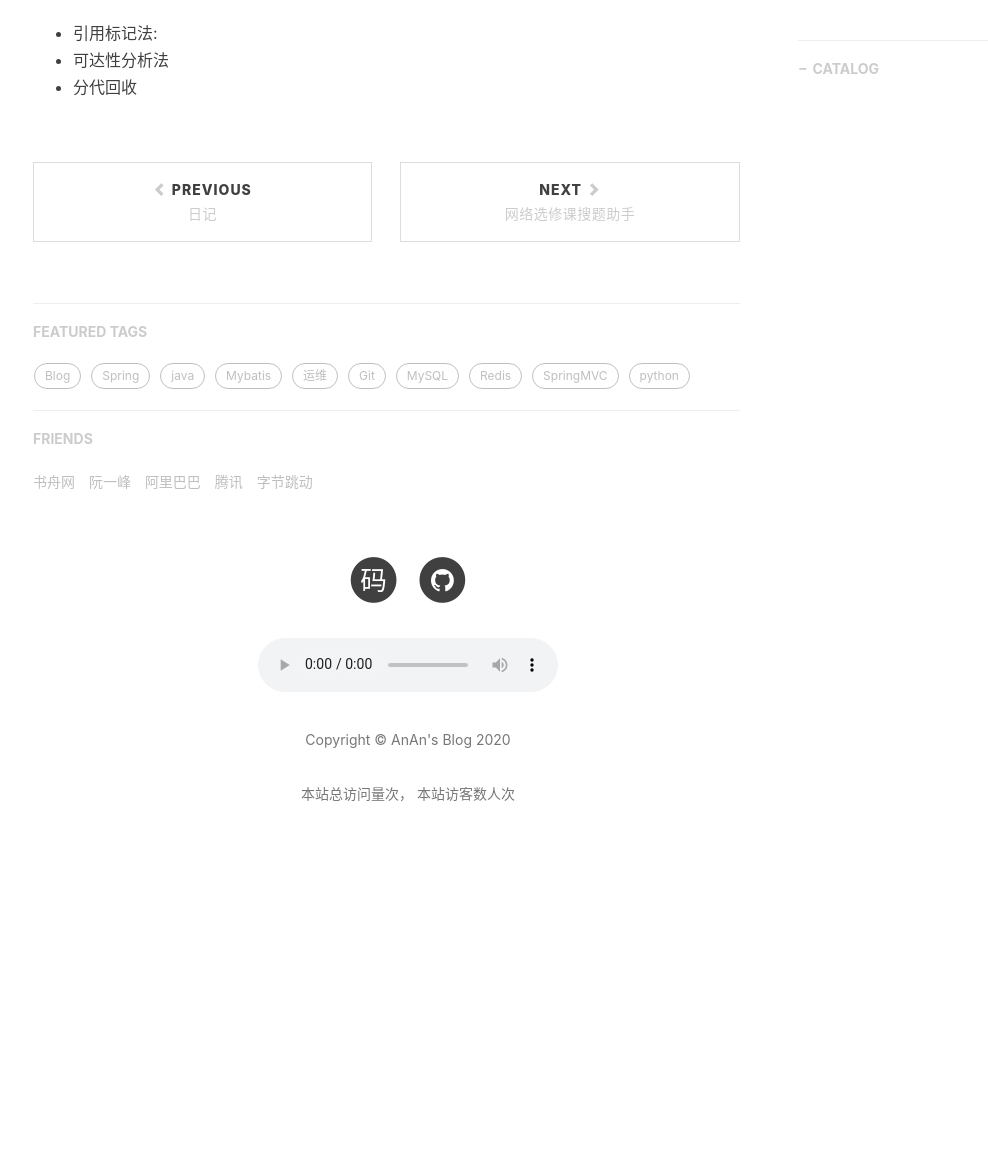
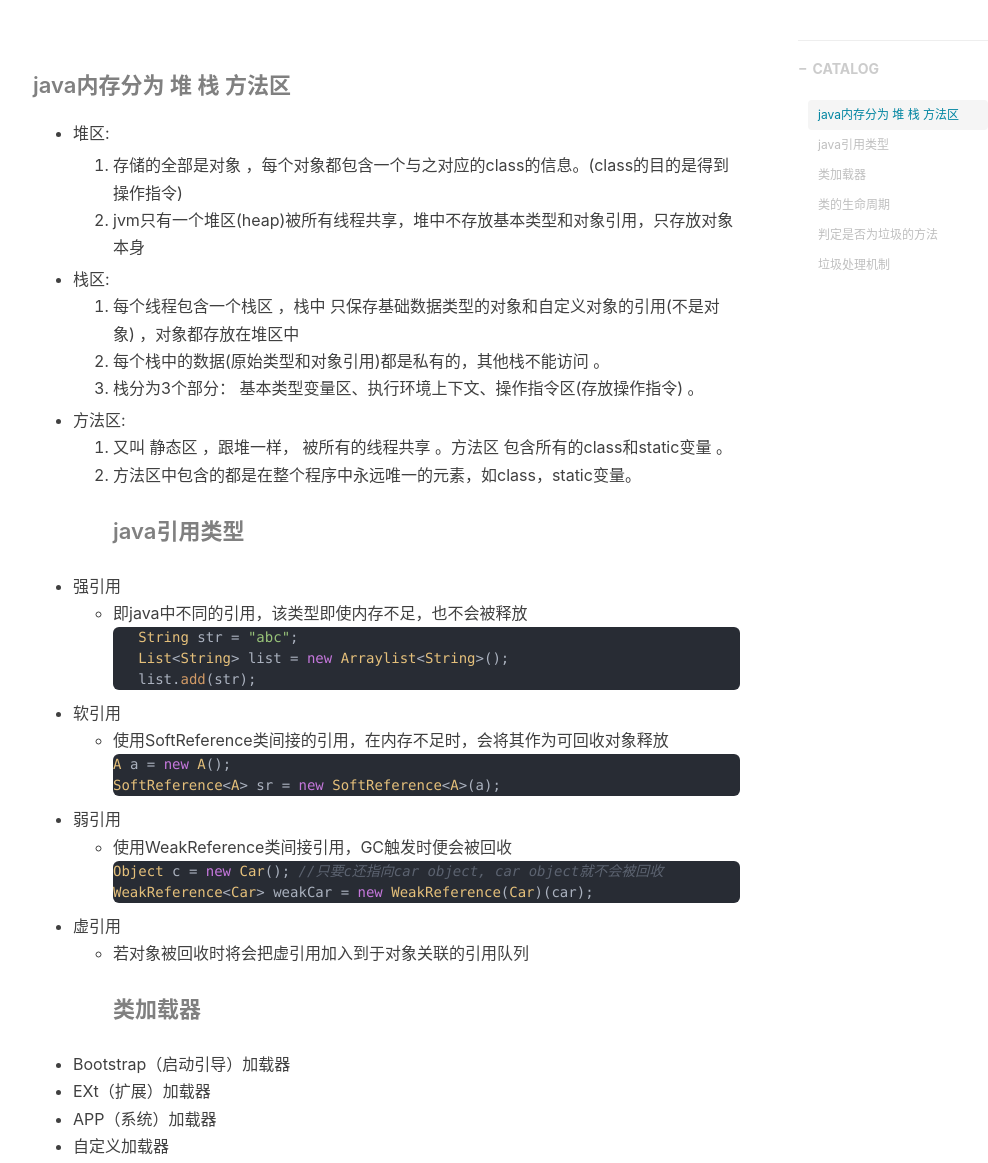
Before and after one commit to laowng/laowng.github.io, a Jekyll site: the page built from _posts/2020-11-03-java_garbage_recycle.md, in a window 1280 px wide and 1400 px high, scrolled down 286 px. Shown: the part 237-1400 px from the top of the window, without its empty margins (232-1220 px from the left). Built offline with Jekyll 4.4.1, drawn with Linux system fonts in a browser that asks for light colours; nearby versions of some CDN libraries; comment, search, counter and statistics services are not loaded; before the commit the page ends 1424 px from its top, so only the background shows below that; some of the changed text lies outside the part shown.

Commit message:
修复 UBUNTU yunwei BLOG

````diff
--- a/_posts/2020-11-03-java_garbage_recycle.md
+++ b/_posts/2020-11-03-java_garbage_recycle.md
@@ -9,7 +9,70 @@ catalog: true
 tags:
     - 笔记
 ---
+#### java内存分为 堆 栈 方法区
+- 堆区:
 
-- 引用标记法:
-- 可达性分析法
-- 分代回收
+    1. 存储的全部是对象 ，每个对象都包含一个与之对应的class的信息。(class的目的是得到操作指令)
+    2. jvm只有一个堆区(heap)被所有线程共享，堆中不存放基本类型和对象引用，只存放对象本身
+- 栈区:
+    1. 每个线程包含一个栈区 ，栈中 只保存基础数据类型的对象和自定义对象的引用(不是对象) ，对象都存放在堆区中
+    2. 每个栈中的数据(原始类型和对象引用)都是私有的，其他栈不能访问 。
+    3. 栈分为3个部分： 基本类型变量区、执行环境上下文、操作指令区(存放操作指令) 。
+- 方法区:
+    1. 又叫 静态区 ，跟堆一样， 被所有的线程共享 。方法区 包含所有的class和static变量 。
+    2. 方法区中包含的都是在整个程序中永远唯一的元素，如class，static变量。
+#### java引用类型
+- 强引用
+   - 即java中不同的引用，该类型即使内存不足，也不会被释放
+        ```java
+        String str = "abc";
+        List<String> list = new Arraylist<String>();
+        list.add(str);
+        ```
+- 软引用
+  - 使用SoftReference类间接的引用，在内存不足时，会将其作为可回收对象释放
+    ```java
+    A a = new A();
+    SoftReference<A> sr = new SoftReference<A>(a);
+    ```
+- 弱引用
+  - 使用WeakReference类间接引用，GC触发时便会被回收
+    ```java
+    Object c = new Car(); //只要c还指向car object, car object就不会被回收
+    WeakReference<Car> weakCar = new WeakReference(Car)(car);
+    ```
+- 虚引用
+  - 若对象被回收时将会把虚引用加入到于对象关联的引用队列
+#### 类加载器
+- Bootstrap（启动引导）加载器
+- EXt（扩展）加载器
+- APP（系统）加载器
+- 自定义加载器
+#### 类的生命周期
+1. 加载：获取类的二进制字节流；生成方法区的运行时存储结构；在内存中生成Class对象
+2. 验证：确保该Class字节流符合虚拟机要求
+3. 准备：初始化静态变量
+4. 解析：将常量池的符号引用替换成直接引用
+5. 初始化：执行静态代码，变量赋值
+6. 使用
+7. 卸载
+
+#### 判定是否为垃圾的方法
+- 引用标记法
+  - 可达性分析法：
+    定义：从 GC ROOT 开始搜索，不可达的对象都是可以被回收的
+  - GC ROOT：
+    1.虚拟机栈/本地方法栈中引用的对象
+    2.方法区中常量/静态变量引用的对象
+#### 垃圾处理机制
+1. 标记清除法：
+直接对可回收对象删除，这样的做法会产生大量内存碎片
+2. 标记复制法：
+将内存空间划分为两部分，永远保持一部分是空的，先将存活对象复制到一侧，然后将另一侧清空，这样做内存浪费，相当于只有一半内存可用
+3. 标记压缩法：
+将可回收对象清理后，在将存活对象移动。使其空间连续，效率较低。
+4. 分代回收（jvm使用的）:
+    - 将内存分为青年代，老年代，永久代三个区。
+    - 对于青年代又可分为to(s1) from(s0) eden
+   - 将eden区,s0,s1区相结合使用标记复制法，即eden区满了（将存活对象）移动到s0区，s0区满了移动到s1区。
+   - 经过多代（大约7代）后将仍然存活的s1区对象移动到老年区，老年区使用复制压缩法。老年区满后使用标记复制法移动到永久区。
````
Also changed, not shown: _posts/2020-12-20-yunwei-ubuntu.md (+1 -1 lines).
